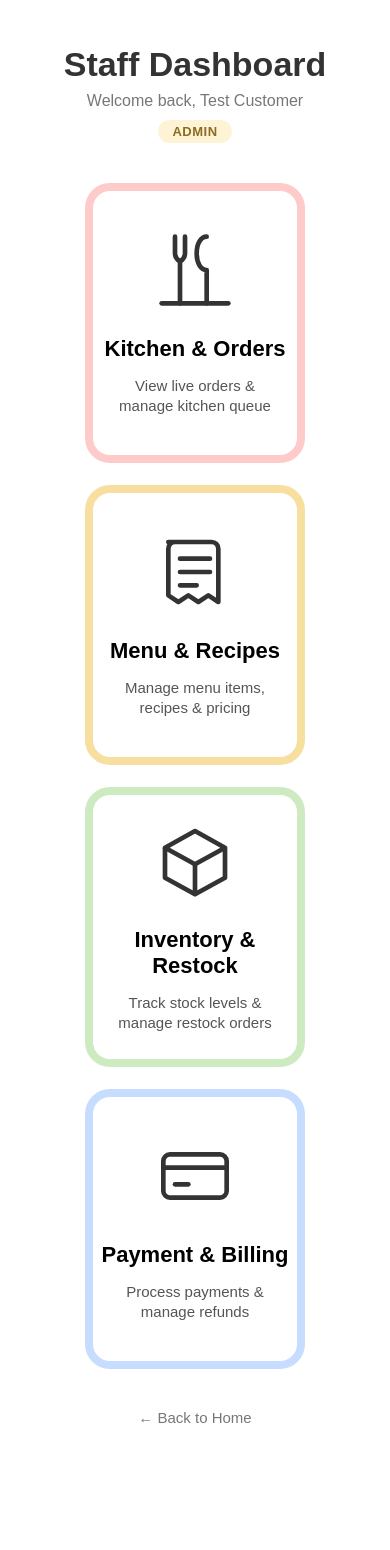
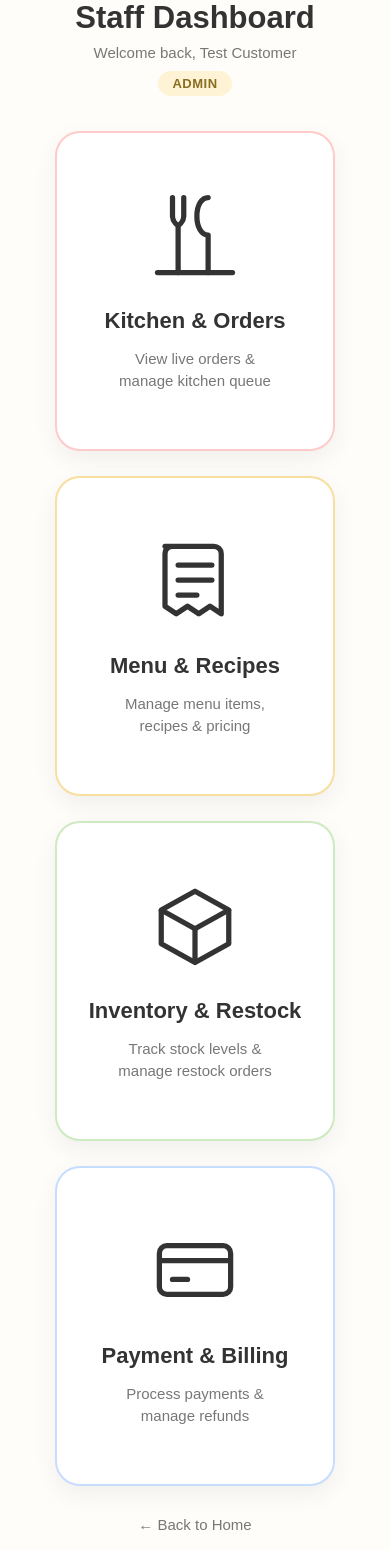
Before and after one commit to InjeongYangUTS/ASD_Cafe_Management_Assistant, a Flask app: page /staff-dashboard in a window 390 px wide. Before the commit the page ends 1423 px from the top, so only its background shows below. Run offline with Flask 3, Linux system fonts and the light colour scheme; a user stored in the database is signed in.

Commit message:
Update customer and staff dashboard styling

```diff
--- a/shared/css/style.css
+++ b/shared/css/style.css
@@ -306,3 +306,360 @@ body {
     font-size: 16px;
     margin-top: 10px;
 }
+
+/* =========================
+   Customer Dashboard
+   ========================= */
+
+.dashboard-selection {
+    display: flex;
+    justify-content: center;
+    align-items: stretch;
+
+    gap: 45px;
+    flex-wrap: wrap;
+}
+
+.dashboard-card {
+    width: 320px;
+    height: 390px;
+
+    background-color: #ffffff;
+
+    border-radius: 25px;
+
+    display: flex;
+    flex-direction: column;
+    justify-content: center;
+    align-items: center;
+
+    padding: 40px;
+
+    color: #333333;
+    text-decoration: none;
+    text-align: center;
+
+    box-shadow: 0 8px 25px rgba(0, 0, 0, 0.06);
+
+    transition:
+        transform 0.2s ease,
+        box-shadow 0.2s ease,
+        background-color 0.2s ease,
+        border-color 0.2s ease;
+}
+
+
+/* Pink order card */
+
+.order-card {
+    border: 2px solid #ffcaca;
+}
+
+
+/* Blue feedback card */
+
+.feedback-card {
+    border: 2px solid #c7ddff;
+}
+
+
+/* Icons */
+
+.dashboard-icon {
+    width: 115px;
+    height: 115px;
+
+    margin-bottom: 35px;
+}
+
+
+/* Text */
+
+.dashboard-card h2 {
+    margin: 0 0 18px;
+
+    font-size: 29px;
+    font-weight: bold;
+}
+
+.dashboard-card p {
+    margin: 0;
+
+    font-size: 17px;
+    line-height: 1.5;
+
+    color: #777777;
+}
+
+
+/* Order hover */
+
+.order-card:hover {
+    transform: translateY(-7px);
+
+    background-color: #fff0f5;
+
+    border-color: #ebaec5;
+
+    box-shadow: 0 14px 30px rgba(0, 0, 0, 0.10);
+}
+
+
+/* Feedback hover */
+
+.feedback-card:hover {
+    transform: translateY(-7px);
+
+    background-color: #f3f7ff;
+
+    border-color: #a9c8f5;
+
+    box-shadow: 0 14px 30px rgba(0, 0, 0, 0.10);
+}
+
+
+/* Mobile */
+
+@media (max-width: 750px) {
+
+    .dashboard-selection {
+        flex-direction: column;
+        gap: 25px;
+    }
+
+    .dashboard-card {
+        width: 280px;
+        height: 320px;
+    }
+
+    .dashboard-icon {
+        width: 90px;
+        height: 90px;
+
+        margin-bottom: 25px;
+    }
+
+    .dashboard-card h2 {
+        font-size: 25px;
+    }
+
+    .dashboard-card p {
+        font-size: 15px;
+    }
+}
+
+/* =========================
+   STAFF DASHBOARD
+   ========================= */
+
+.staff-header {
+    text-align: center;
+    margin-bottom: 35px;
+}
+
+.staff-header h1 {
+    margin: 0 0 8px;
+    font-size: 40px;
+    font-weight: 700;
+    color: #333333;
+}
+
+.staff-header p {
+    margin: 0;
+    font-size: 17px;
+    color: #777777;
+}
+
+.staff-header .role-tag {
+    display: inline-block;
+    margin-top: 10px;
+    padding: 5px 14px;
+
+    border-radius: 999px;
+
+    background-color: #fff3d6;
+    color: #8a6d1f;
+
+    font-size: 13px;
+    font-weight: 700;
+    letter-spacing: 0.5px;
+    text-transform: uppercase;
+}
+
+
+/* Card container */
+
+.dashboard-container {
+    width: 100%;
+    max-width: 1200px;
+
+    display: flex;
+    justify-content: center;
+    align-items: stretch;
+    flex-wrap: wrap;
+
+    gap: 30px;
+
+    padding: 0 20px;
+}
+
+
+/* Staff cards */
+
+.dashboard-container .dashboard-card {
+    width: 250px;
+    height: 320px;
+
+    background-color: #ffffff;
+
+    border-radius: 25px;
+
+    display: flex;
+    flex-direction: column;
+    justify-content: center;
+    align-items: center;
+
+    padding: 30px;
+
+    text-align: center;
+    text-decoration: none;
+    color: #333333;
+
+    box-shadow: 0 8px 25px rgba(0, 0, 0, 0.06);
+
+    transition:
+        transform 0.2s ease,
+        box-shadow 0.2s ease,
+        background-color 0.2s ease,
+        border-color 0.2s ease;
+}
+
+
+/* Icons */
+
+.dashboard-container .dashboard-icon {
+    width: 90px;
+    height: 90px;
+    margin-bottom: 28px;
+}
+
+
+/* Card text */
+
+.dashboard-container .dashboard-card h2 {
+    margin: 0 0 14px;
+
+    font-size: 22px;
+    font-weight: bold;
+}
+
+.dashboard-container .dashboard-card p {
+    margin: 0;
+
+    font-size: 15px;
+    line-height: 1.5;
+    color: #777777;
+}
+
+
+/* =========================
+   CARD COLOURS + HOVER
+   ========================= */
+
+/* Kitchen - Pink */
+
+.kitchen-card {
+    border: 2px solid #ffcaca;
+}
+
+.kitchen-card:hover {
+    transform: translateY(-7px);
+    background-color: #fff0f5;
+    border-color: #ebaec5;
+    box-shadow: 0 14px 30px rgba(0, 0, 0, 0.10);
+}
+
+
+/* Menu - Yellow */
+
+.menu-card {
+    border: 2px solid #f6df9f;
+}
+
+.menu-card:hover {
+    transform: translateY(-7px);
+    background-color: #fff9e6;
+    border-color: #efd277;
+    box-shadow: 0 14px 30px rgba(0, 0, 0, 0.10);
+}
+
+
+/* Inventory - Green */
+
+.inventory-card {
+    border: 2px solid #cdeac0;
+}
+
+.inventory-card:hover {
+    transform: translateY(-7px);
+    background-color: #f2faef;
+    border-color: #aed99e;
+    box-shadow: 0 14px 30px rgba(0, 0, 0, 0.10);
+}
+
+
+/* Payment - Blue */
+
+.payment-card {
+    border: 2px solid #c7ddff;
+}
+
+.payment-card:hover {
+    transform: translateY(-7px);
+    background-color: #f3f7ff;
+    border-color: #a9c8f5;
+    box-shadow: 0 14px 30px rgba(0, 0, 0, 0.10);
+}
+
+
+/* Back link */
+
+.back-link {
+    text-align: center;
+    margin-top: 30px;
+}
+
+.back-link a {
+    color: #777777;
+    text-decoration: none;
+    font-size: 15px;
+}
+
+.back-link a:hover {
+    text-decoration: underline;
+}
+
+
+/* =========================
+   RESPONSIVE
+   ========================= */
+
+@media (max-width: 900px) {
+
+    .staff-header h1 {
+        font-size: 31px;
+    }
+
+    .staff-header p {
+        font-size: 15px;
+    }
+
+    .dashboard-container {
+        gap: 25px;
+    }
+
+    .dashboard-container .dashboard-card {
+        width: 280px;
+        height: 320px;
+    }
+}
--- a/shared/frontend/templates/staff_dashboard.html
+++ b/shared/frontend/templates/staff_dashboard.html
@@ -7,237 +7,187 @@
 
     <title>Staff Dashboard</title>
 
-    <style>
-        * {
-            box-sizing: border-box;
-        }
-
-        body {
-            margin: 0;
-            font-family: Arial, sans-serif;
-            background-color: white;
-        }
-
-        .staff-header {
-            text-align: center;
-            padding: 45px 20px 10px;
-        }
-
-        .staff-header h1 {
-            margin: 0 0 8px;
-            font-size: 34px;
-            font-weight: 700;
-            color: #333333;
-        }
-
-        .staff-header p {
-            margin: 0;
-            font-size: 16px;
-            color: #777777;
-        }
-
-        .staff-header .role-tag {
-            display: inline-block;
-            margin-top: 10px;
-            padding: 4px 14px;
-            border-radius: 999px;
-            background-color: #fff3d6;
-            color: #8a6d1f;
-            font-size: 13px;
-            font-weight: 700;
-            letter-spacing: 0.5px;
-            text-transform: uppercase;
-        }
-
-        .dashboard-container {
-            min-height: 60vh;
-
-            display: flex;
-            flex-wrap: wrap;
-            justify-content: center;
-            align-items: stretch;
-
-            gap: 32px;
-
-            padding: 50px 40px;
-        }
-
-        .dashboard-card {
-            width: 260px;
-            height: 320px;
-
-            display: flex;
-            flex-direction: column;
-            align-items: center;
-            justify-content: center;
-
-            text-align: center;
-
-            text-decoration: none;
-            color: black;
-
-            border-radius: 25px;
-
-            transition: transform 0.2s ease, box-shadow 0.2s ease;
-        }
-
-        .dashboard-card:hover {
-            transform: translateY(-6px);
-            box-shadow: 0 0 0 12px #e5e5e5;
-        }
-
-        .kitchen-card {
-            border: 8px solid #ffcaca;
-        }
-
-        .menu-card {
-            border: 8px solid #f6df9f;
-        }
-
-        .inventory-card {
-            border: 8px solid #cdeac0;
-        }
-
-        .payment-card {
-            border: 8px solid #c7ddff;
-        }
-
-        .dashboard-icon {
-            width: 80px;
-            height: 80px;
-
-            margin-bottom: 26px;
-        }
-
-        .dashboard-card h2 {
-            margin: 0 0 14px 0;
-
-            font-size: 22px;
-            font-weight: bold;
-        }
-
-        .dashboard-card p {
-            margin: 0;
-
-            font-size: 15px;
-            line-height: 1.35;
-            color: #555555;
-        }
-
-        .back-link {
-            text-align: center;
-            margin: 10px 0 40px;
-        }
-
-        .back-link a {
-            color: #777777;
-            text-decoration: none;
-            font-size: 15px;
-        }
-
-        .back-link a:hover {
-            text-decoration: underline;
-        }
-
-        @media (max-width: 900px) {
-            .dashboard-container {
-                gap: 22px;
-                padding: 30px 20px;
-            }
-
-            .dashboard-card {
-                width: 220px;
-                height: 280px;
-            }
-        }
-    </style>
+    <link rel="stylesheet" href="/shared/css/style.css">
 </head>
 
 <body>
 
     <header class="staff-header">
+
         <h1>Staff Dashboard</h1>
+
         <p>Welcome back, {{ staff_name }}</p>
-        <span class="role-tag">{{ staff_role }}</span>
+
+        <span class="role-tag">
+            {{ staff_role }}
+        </span>
+
     </header>
+
 
     <main class="dashboard-container">
 
-        <!-- Kitchen / Order Management (Student 4) -->
+        <!-- Kitchen / Order Management -->
         <a href="#" class="dashboard-card kitchen-card">
 
-            <svg class="dashboard-icon" viewBox="0 0 24 24" fill="none" xmlns="http://www.w3.org/2000/svg">
-                <path d="M6 2v5M9 2v5M6 7c0 1.5 1.5 2.5 1.5 2.5S9 8.5 9 7M7.5 9.5V22" stroke="#333333"
-                    stroke-width="1.4" stroke-linecap="round" stroke-linejoin="round" />
-                <path d="M15.5 2c-1.7 0-3 2-3 5s1.3 5 3 5V22" stroke="#333333" stroke-width="1.4" stroke-linecap="round"
-                    stroke-linejoin="round" />
-                <path d="M2 22h20" stroke="#333333" stroke-width="1.4" stroke-linecap="round" />
+            <svg
+                class="dashboard-icon"
+                viewBox="0 0 24 24"
+                fill="none"
+                xmlns="http://www.w3.org/2000/svg"
+            >
+                <path
+                    d="M6 2v5M9 2v5M6 7c0 1.5 1.5 2.5 1.5 2.5S9 8.5 9 7M7.5 9.5V22"
+                    stroke="#333333"
+                    stroke-width="1.4"
+                    stroke-linecap="round"
+                    stroke-linejoin="round"
+                />
+
+                <path
+                    d="M15.5 2c-1.7 0-3 2-3 5s1.3 5 3 5V22"
+                    stroke="#333333"
+                    stroke-width="1.4"
+                    stroke-linecap="round"
+                    stroke-linejoin="round"
+                />
+
+                <path
+                    d="M2 22h20"
+                    stroke="#333333"
+                    stroke-width="1.4"
+                    stroke-linecap="round"
+                />
             </svg>
 
             <h2>Kitchen &amp; Orders</h2>
 
             <p>
-                View live orders &<br>
+                View live orders &amp;<br>
                 manage kitchen queue
             </p>
 
         </a>
 
-        <!-- Menu & Recipe Management (Student 2) -->
+
+        <!-- Menu & Recipe Management -->
         <a href="#" class="dashboard-card menu-card">
 
-            <svg class="dashboard-icon" viewBox="0 0 24 24" fill="none" xmlns="http://www.w3.org/2000/svg">
-                <path d="M4 3h13a2 2 0 0 1 2 2v16l-3-2-3 2-3-2-3 2-3-2V5a2 2 0 0 1 2-2Z" stroke="#333333"
-                    stroke-width="1.4" stroke-linejoin="round" />
-                <path d="M7.5 8h9M7.5 12h9M7.5 16h5" stroke="#333333" stroke-width="1.4" stroke-linecap="round" />
+            <svg
+                class="dashboard-icon"
+                viewBox="0 0 24 24"
+                fill="none"
+                xmlns="http://www.w3.org/2000/svg"
+            >
+                <path
+                    d="M4 3h13a2 2 0 0 1 2 2v16l-3-2-3 2-3-2-3 2-3-2V5a2 2 0 0 1 2-2Z"
+                    stroke="#333333"
+                    stroke-width="1.4"
+                    stroke-linejoin="round"
+                />
+
+                <path
+                    d="M7.5 8h9M7.5 12h9M7.5 16h5"
+                    stroke="#333333"
+                    stroke-width="1.4"
+                    stroke-linecap="round"
+                />
             </svg>
 
             <h2>Menu &amp; Recipes</h2>
 
             <p>
                 Manage menu items,<br>
-                recipes & pricing
+                recipes &amp; pricing
             </p>
 
         </a>
 
-        <!-- Inventory & Restocking (Student 3) -->
+
+        <!-- Inventory & Restocking -->
         <a href="#" class="dashboard-card inventory-card">
 
-            <svg class="dashboard-icon" viewBox="0 0 24 24" fill="none" xmlns="http://www.w3.org/2000/svg">
-                <path d="M3 8 12 3l9 5-9 5-9-5Z" stroke="#333333" stroke-width="1.4" stroke-linejoin="round" />
-                <path d="M3 8v9l9 5 9-5V8" stroke="#333333" stroke-width="1.4" stroke-linejoin="round" />
-                <path d="M12 13v9" stroke="#333333" stroke-width="1.4" />
+            <svg
+                class="dashboard-icon"
+                viewBox="0 0 24 24"
+                fill="none"
+                xmlns="http://www.w3.org/2000/svg"
+            >
+                <path
+                    d="M3 8 12 3l9 5-9 5-9-5Z"
+                    stroke="#333333"
+                    stroke-width="1.4"
+                    stroke-linejoin="round"
+                />
+
+                <path
+                    d="M3 8v9l9 5 9-5V8"
+                    stroke="#333333"
+                    stroke-width="1.4"
+                    stroke-linejoin="round"
+                />
+
+                <path
+                    d="M12 13v9"
+                    stroke="#333333"
+                    stroke-width="1.4"
+                />
             </svg>
 
             <h2>Inventory &amp; Restock</h2>
 
             <p>
-                Track stock levels &<br>
+                Track stock levels &amp;<br>
                 manage restock orders
             </p>
 
         </a>
 
-        <!-- Payment & Billing (Student 5) -->
+
+        <!-- Payment & Billing -->
         <a href="#" class="dashboard-card payment-card">
 
-            <svg class="dashboard-icon" viewBox="0 0 24 24" fill="none" xmlns="http://www.w3.org/2000/svg">
-                <rect x="2.5" y="5.5" width="19" height="13" rx="2" stroke="#333333" stroke-width="1.4" />
-                <path d="M2.5 9.5h19" stroke="#333333" stroke-width="1.4" />
-                <path d="M6 14.5h4" stroke="#333333" stroke-width="1.4" stroke-linecap="round" />
+            <svg
+                class="dashboard-icon"
+                viewBox="0 0 24 24"
+                fill="none"
+                xmlns="http://www.w3.org/2000/svg"
+            >
+                <rect
+                    x="2.5"
+                    y="5.5"
+                    width="19"
+                    height="13"
+                    rx="2"
+                    stroke="#333333"
+                    stroke-width="1.4"
+                />
+
+                <path
+                    d="M2.5 9.5h19"
+                    stroke="#333333"
+                    stroke-width="1.4"
+                />
+
+                <path
+                    d="M6 14.5h4"
+                    stroke="#333333"
+                    stroke-width="1.4"
+                    stroke-linecap="round"
+                />
             </svg>
 
             <h2>Payment &amp; Billing</h2>
 
             <p>
-                Process payments &<br>
+                Process payments &amp;<br>
                 manage refunds
             </p>
 
         </a>
 
     </main>
+
 
     <p class="back-link">
         <a href="/">← Back to Home</a>
```
Also changed, not shown: shared/frontend/templates/customer_dashboard.html (+9 -76 lines).
